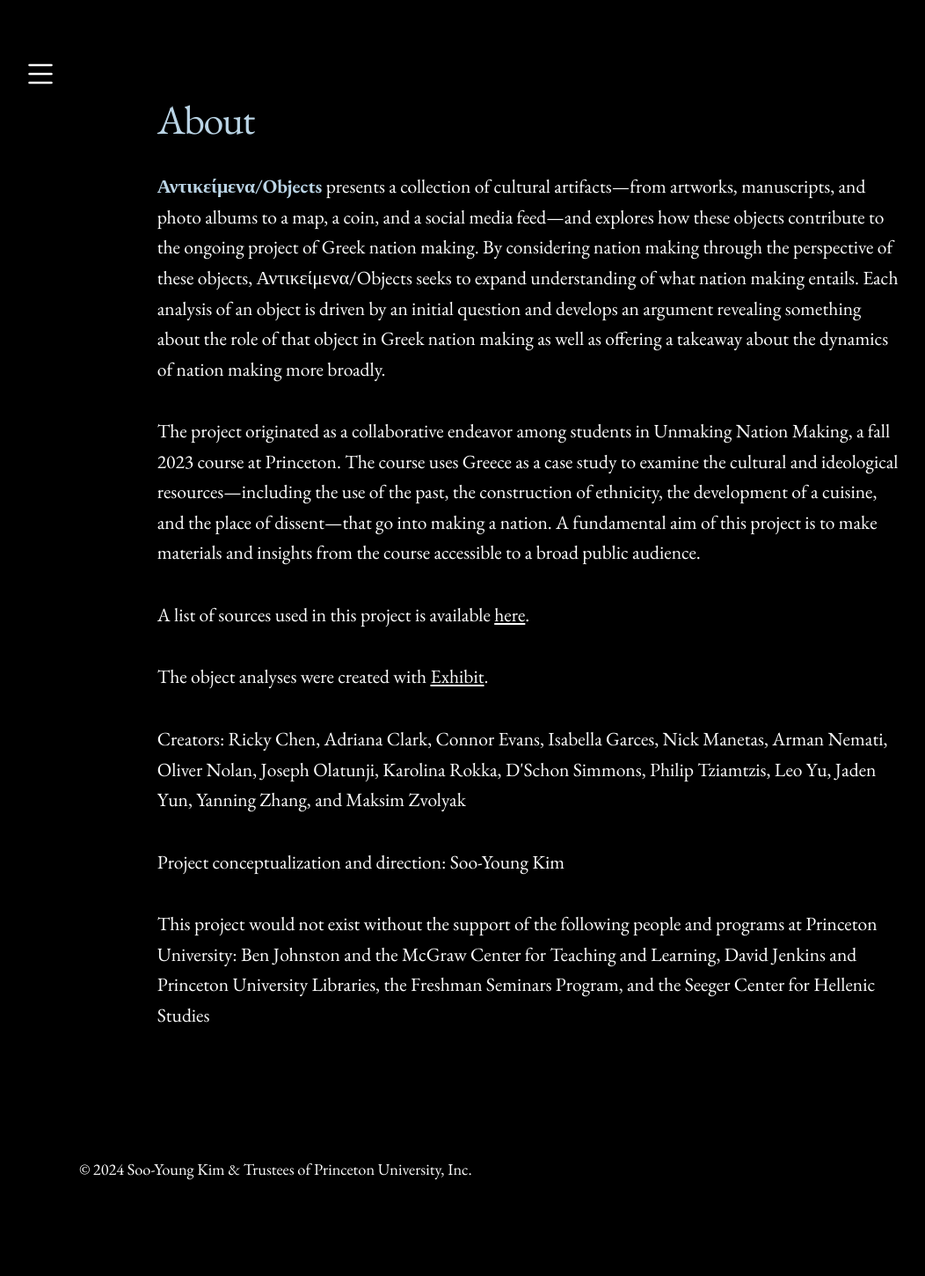
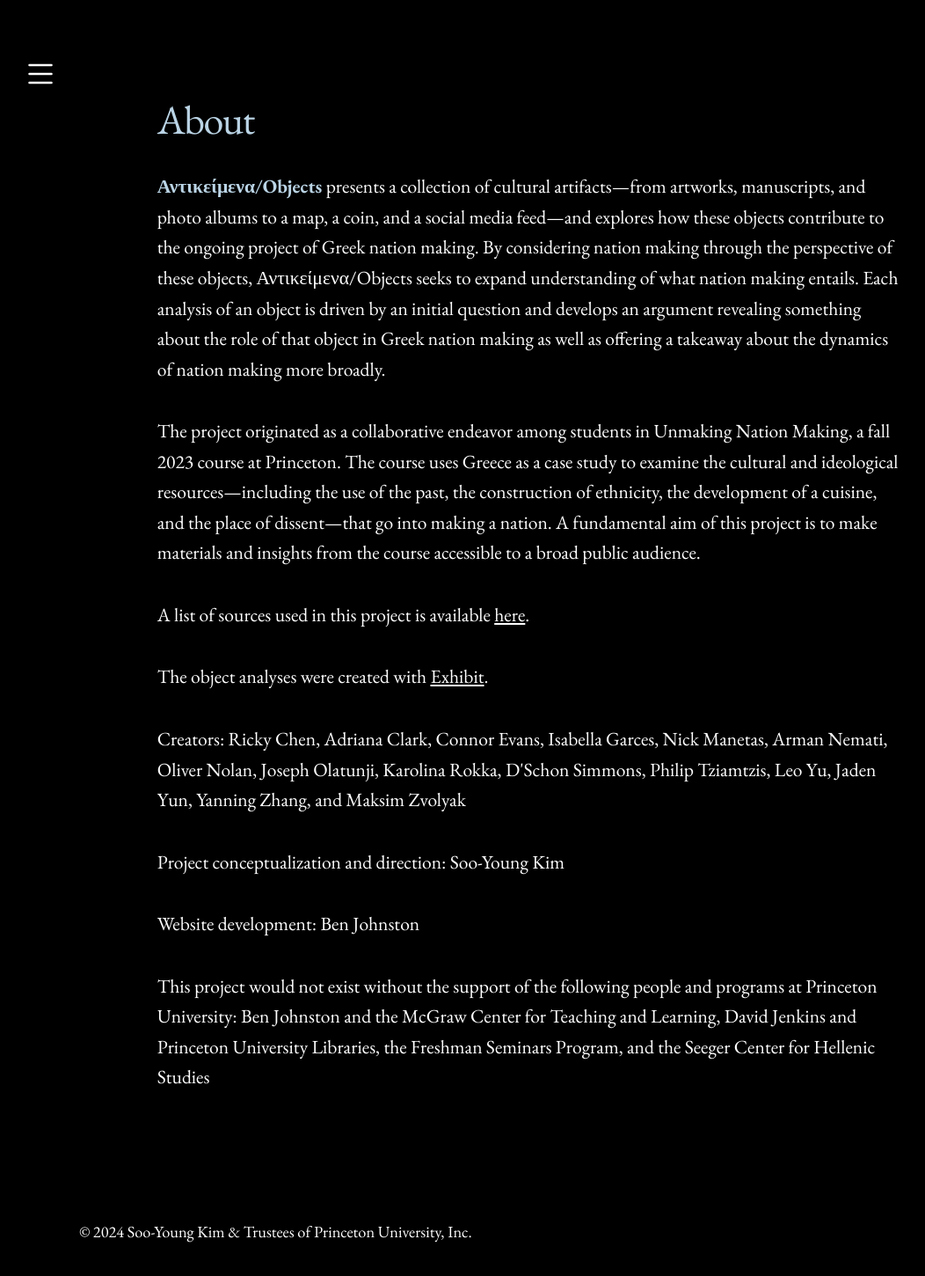
Before and after one commit to sooyoungckim/objects, a Jekyll site: the page built from about.md, in a window 1280 px wide. Shown: the whole page at 88% size, without its empty margins (38-1090 px from the left). Built offline with Jekyll 4.4.1, drawn with Linux system fonts in a browser that asks for light colours; before the commit the page ends 1380 px from its top, so only the background shows below that.

Commit message:
Update about.md

```diff
--- a/about.md
+++ b/about.md
@@ -26,6 +26,8 @@ layout: default
 
 <p>Project conceptualization and direction: Soo-Young Kim</p>
 
+<p>Website development: Ben Johnston</p>
+
 <p>This project would not exist without the support of the following people and programs at Princeton University: Ben Johnston and the McGraw Center for Teaching and Learning, David Jenkins and Princeton University Libraries, the Freshman Seminars Program, and the Seeger Center for Hellenic Studies</p>
 
 
```
